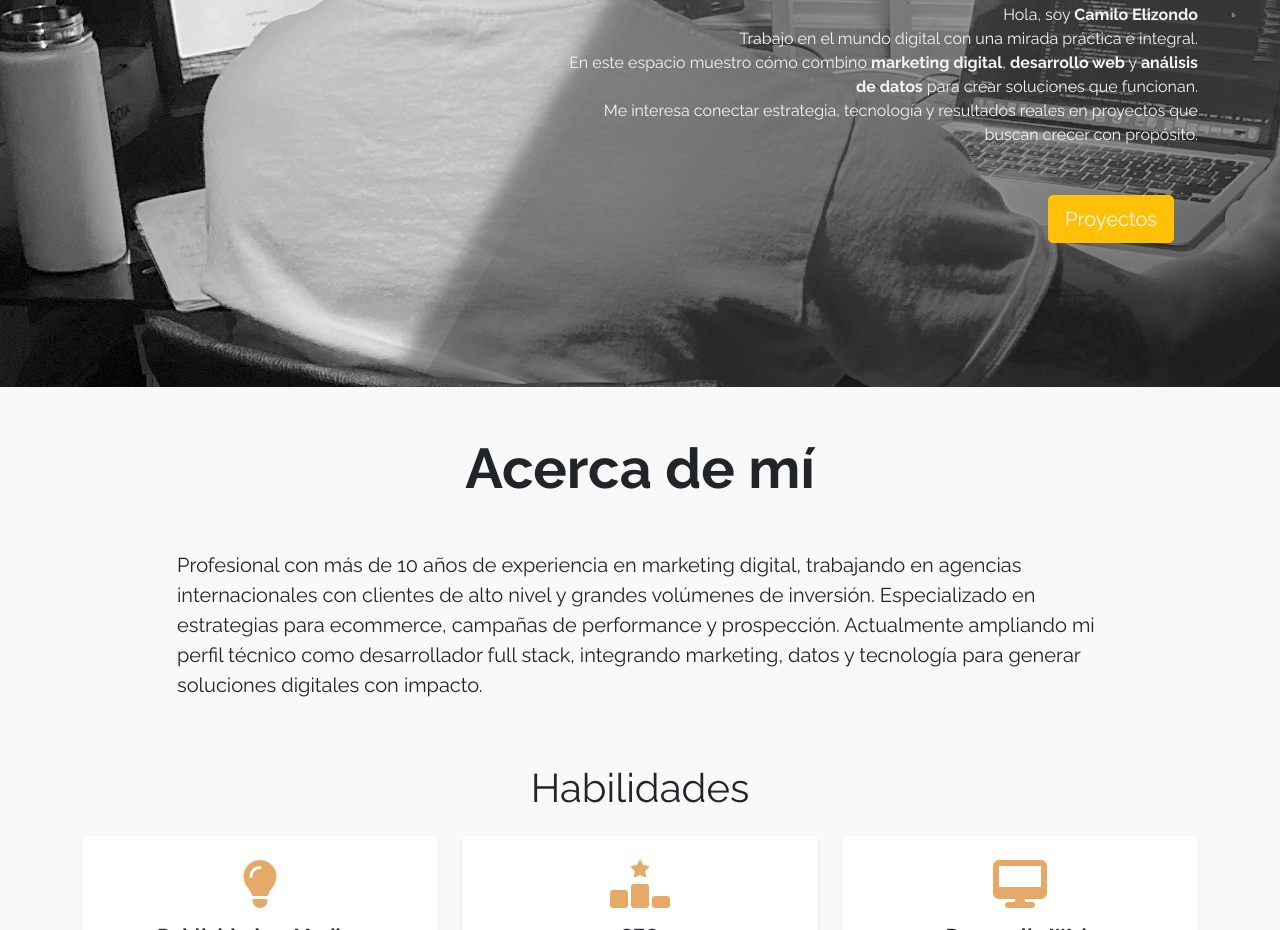
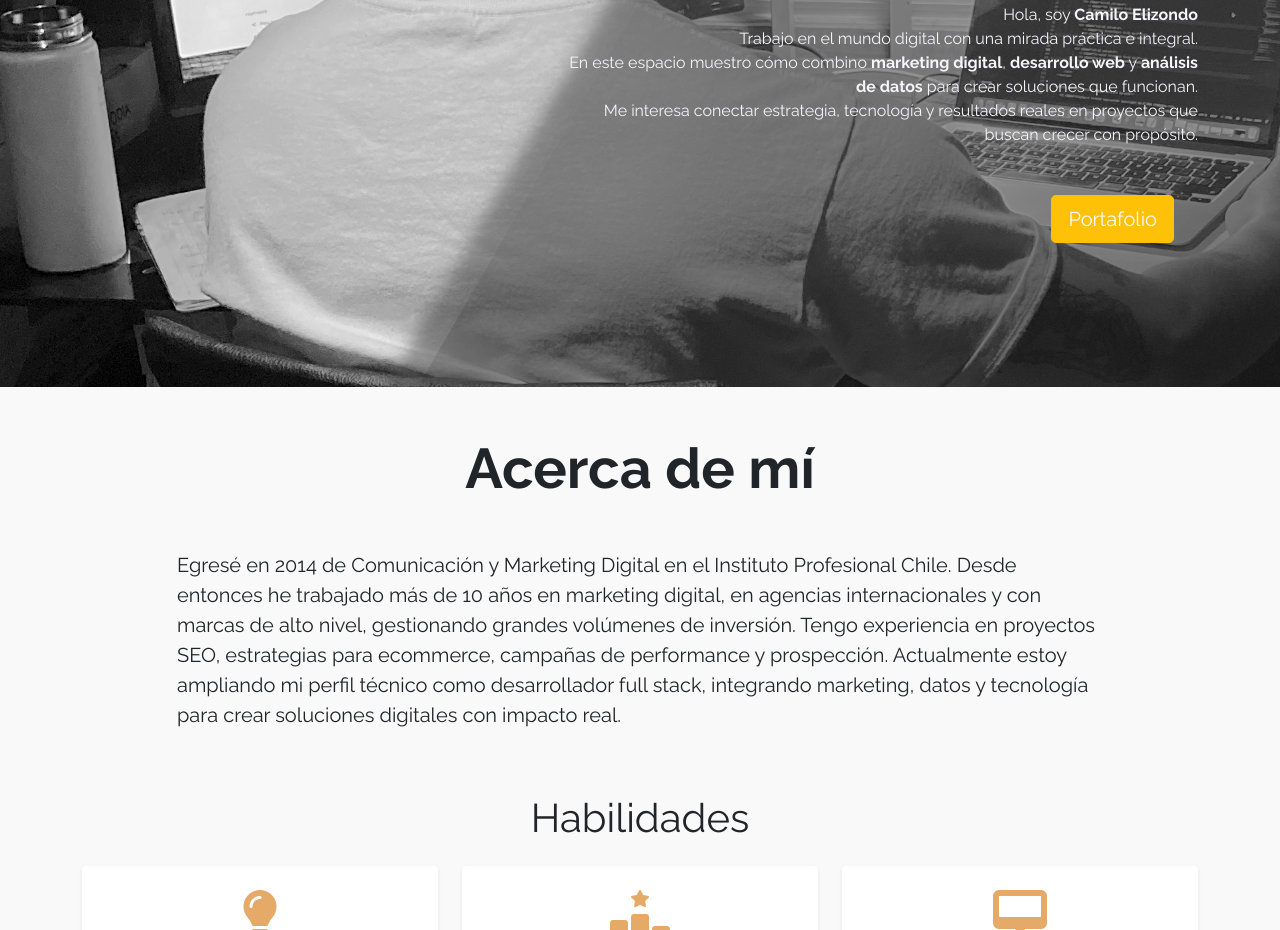
Before and after one commit to AKA-milo/AKA-milo.github.io, a plain HTML site: page index.html in a window 1280 px wide. Shown: the part 381-1311 px from the top of the page. Drawn offline with nearby package versions, Linux system fonts and the light colour scheme.

Commit message:
ultimos retoques

```diff
--- a/index.html
+++ b/index.html
@@ -62,7 +62,7 @@
                     propósito.
                 </p>
                 <div class="botones mb-5 pb-5">
-                    <a href="#Mis-trabajos" class="btn btn-lg btn-warning text-light me-4">Proyectos</a>
+                    <a href="#Mis-trabajos" class="btn btn-lg btn-warning text-light me-4">Portafolio</a>
 
                 </div>
             </div>
@@ -77,11 +77,12 @@
             <div class="row justify-content-center mb-5">
                 <div class="col-lg-10">
                     <p class="lead text-start">
-                        Profesional con más de 10 años de experiencia en marketing digital, trabajando en agencias
-                        internacionales con clientes de alto nivel y grandes volúmenes de inversión. Especializado en
-                        estrategias para ecommerce, campañas de performance y prospección. Actualmente ampliando mi
-                        perfil técnico como desarrollador full stack, integrando marketing, datos y tecnología para
-                        generar soluciones digitales con impacto.
+                        Egresé en 2014 de Comunicación y Marketing Digital en el Instituto Profesional Chile. Desde
+                        entonces he trabajado más de 10 años en marketing digital, en agencias internacionales y con
+                        marcas de alto nivel, gestionando grandes volúmenes de inversión. Tengo experiencia en proyectos
+                        SEO, estrategias para ecommerce, campañas de performance y prospección. Actualmente estoy
+                        ampliando mi perfil técnico como desarrollador full stack, integrando marketing, datos y
+                        tecnología para crear soluciones digitales con impacto real.
                     </p>
                 </div>
             </div>
```
